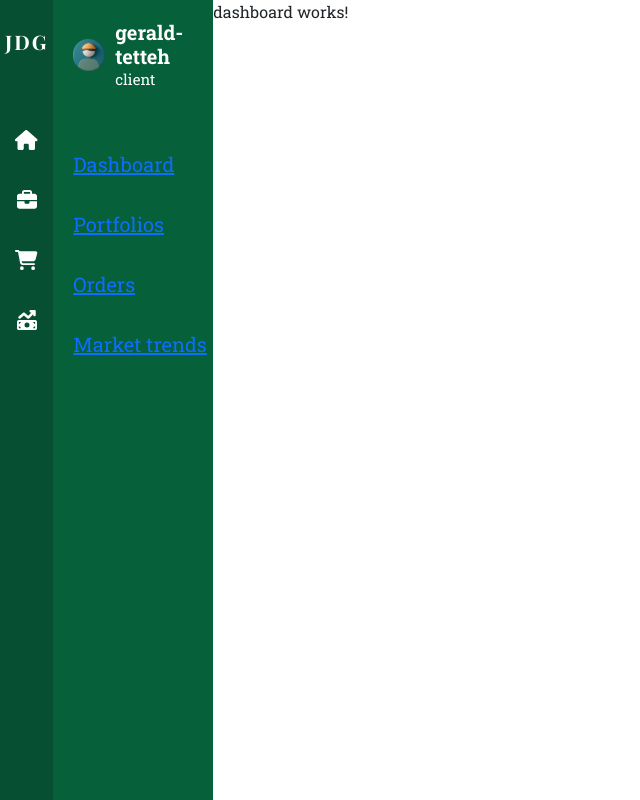
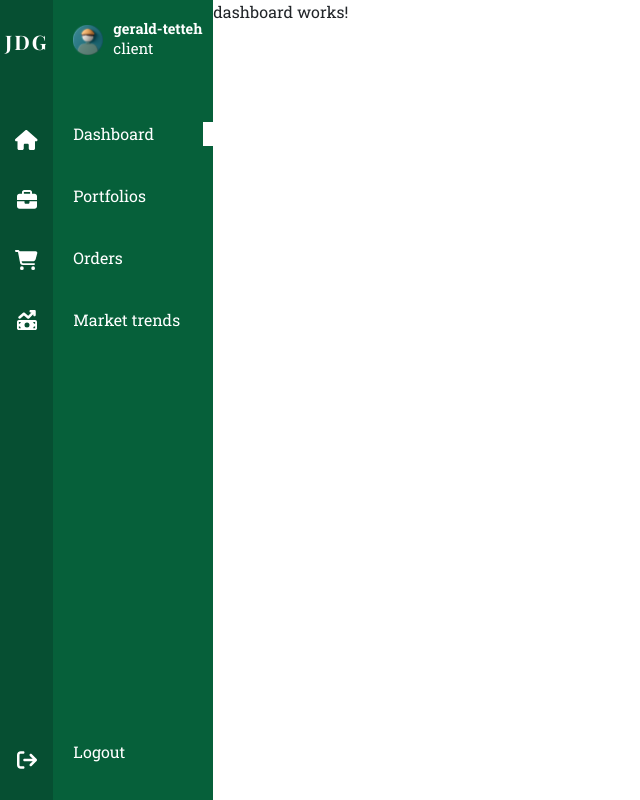
Before and after one commit to deborah-asamoah/trading-engine-frontend, an Angular app: page /client/dashboard in a window 1280 px wide. Shown: the whole page, without its empty margins (0-640 px from the left). Built offline with nearby package versions, Linux system fonts and the light colour scheme.

Commit message:
complete side and navbar and add responsive behaviour

```diff
--- a/src/app/features/client/client.module.ts
+++ b/src/app/features/client/client.module.ts
@@ -12,6 +12,7 @@
 import { NavbarComponent } from './components/navbar/navbar.component';
 import { NgbModule } from '@ng-bootstrap/ng-bootstrap';
 import {
+  faArrowRightFromBracket,
   faBars,
   faBriefcase,
   faCartShopping,
@@ -35,7 +36,8 @@
       faHouse,
       faBriefcase,
       faCartShopping,
-      faMoneyBillTrendUp
+      faMoneyBillTrendUp,
+      faArrowRightFromBracket
     );
   }
 }
--- a/src/app/features/client/components/navbar/navbar.component.html
+++ b/src/app/features/client/components/navbar/navbar.component.html
@@ -1,4 +1,4 @@
-<header class="header d-lg-none">
+<header class="header d-xl-none">
   <nav class="navbar navbar-lg-expand header__navbar">
     <div class="container-fluid">
       <a href="#" class="navbar-brand header__navbar__brand">
@@ -17,21 +17,33 @@
       </button>
       <div [ngbCollapse]="isMenuCollapsed" class="collapse navbar-collapse" id="navbarToggler">
         <ul class="navbar-nav header__navbar__items mt-3 ms-2">
-          <li class="nav-item">
+          <li routerLinkActive="active" class="nav-item">
+            <a routerLink="/client/dashboard">
               <fa-icon [icon]="'house'"></fa-icon>
               Dashboard
+            </a>
           </li>
-          <li class="nav-item">
+          <li routerLinkActive="active" class="nav-item">
+            <a routerLink="/client/portfolios">
               <fa-icon [icon]="'briefcase'"></fa-icon>
               Portfolios
+            </a>
           </li>
-          <li class="nav-item">
+          <li routerLinkActive="active" class="nav-item">
+            <a routerLink="/client/orders">
               <fa-icon [icon]="'cart-shopping'"></fa-icon>
               Orders
+            </a>
           </li>
-          <li class="nav-item">
+          <li routerLinkActive="active" class="nav-item">
+            <a routerLink="/client/market-trends">
               <fa-icon [icon]="'money-bill-trend-up'"></fa-icon>
               Market trends
+            </a>
+          </li>
+          <li routerLinkActive="active" class="nav-item" (click)="logout()">
+            <fa-icon [icon]="'arrow-right-from-bracket'"></fa-icon>
+            Logout
           </li>
         </ul>
       </div>
--- a/src/app/features/client/components/navbar/navbar.component.scss
+++ b/src/app/features/client/components/navbar/navbar.component.scss
@@ -35,9 +35,16 @@
     &__items {
       color: var(--color-white);
       font-size: 2rem;
+      cursor: pointer;
 
       & li {
         margin-bottom: 1rem;
+
+        &:hover,
+        &.active {
+          border-right: 2rem solid var(--color-white);
+          border-right-width: 1rem;
+        }
       }
       & li fa-icon {
         margin-right: 1rem;
--- a/src/app/features/client/components/navbar/navbar.component.ts
+++ b/src/app/features/client/components/navbar/navbar.component.ts
@@ -1,5 +1,4 @@
 import { Component, Input } from '@angular/core';
-import { faBars, faHouse } from '@fortawesome/free-solid-svg-icons';
 
 @Component({
   selector: 'app-navbar',
@@ -8,6 +7,9 @@
 })
 export class NavbarComponent {
   @Input() username: string = '';
+  isMenuCollapsed = true;
 
-  isMenuCollapsed = true;
+  logout() {
+    console.log('log out');
+  }
 }
--- a/src/app/features/client/components/sidebar/sidebar.component.html
+++ b/src/app/features/client/components/sidebar/sidebar.component.html
@@ -3,23 +3,24 @@
     <h2 class="sidebar__app-name">JDG</h2>
     <ul class="sidebar__icon-bar__icons">
       <li>
-        <fa-icon [icon]="'house'"></fa-icon>
+        <a routerLink="/client/dashboard"><fa-icon [icon]="'house'"></fa-icon></a>
       </li>
       <li>
-        <fa-icon [icon]="'briefcase'"></fa-icon>
+        <a routerLink="/client/portfolios"><fa-icon [icon]="'briefcase'"></fa-icon></a>
       </li>
       <li>
-        <fa-icon [icon]="'cart-shopping'"></fa-icon>
+        <a routerLink="/client/orders"><fa-icon [icon]="'cart-shopping'"></fa-icon></a>
       </li>
       <li>
-        <fa-icon [icon]="'money-bill-trend-up'"></fa-icon>
+        <a routerLink="/client/market-trends"><fa-icon [icon]="'money-bill-trend-up'"></fa-icon></a>
       </li>
+      <li class="mt-auto" (click)="logout()"><fa-icon [icon]="'arrow-right-from-bracket'"></fa-icon></li>
     </ul>
   </div>
   <div class="sidebar__text col-9 pb-5">
     <div class="sidebar__user-info">
       <span class="me-3">
-        <img src="assets/profile-image.svg" alt="Profile image">
+        <img src="assets/profile-image.svg" alt="Profile image" />
       </span>
       <span>
         <h3>{{ username }}</h3>
@@ -27,10 +28,11 @@
       </span>
     </div>
     <ul class="sidebar__text__items">
-      <li><a routerLink="/client/dashboard">Dashboard</a></li>
-      <li><a routerLink="/client/portfolios">Portfolios</a></li>
-      <li><a routerLink="/client/orders">Orders</a></li>
-      <li><a routerLink="/client/market-trends">Market trends</a></li>
+      <li routerLinkActive="active"><a routerLink="/client/dashboard">Dashboard</a></li>
+      <li routerLinkActive="active"><a routerLink="/client/portfolios">Portfolios</a></li>
+      <li routerLinkActive="active"><a routerLink="/client/orders">Orders</a></li>
+      <li routerLinkActive="active"><a routerLink="/client/market-trends">Market trends</a></li>
+      <li class="mt-auto" (click)="logout()">Logout</li>
     </ul>
   </div>
 </nav>
--- a/src/app/features/client/components/sidebar/sidebar.component.scss
+++ b/src/app/features/client/components/sidebar/sidebar.component.scss
@@ -14,6 +14,8 @@
       padding: 0;
       margin-top: 7rem;
       color: var(--color-white);
+      height: 85vh;
+      cursor: pointer;
 
       & li {
         margin-bottom: 3rem;
@@ -28,13 +30,37 @@
     margin-top: 2rem;
     font-size: 2rem;
 
+    @media only screen and (max-width: 96.375em) {
+      font-size: 1.6rem;
+    }
+
     &__items {
+      display: flex;
+      flex-direction: column;
       list-style: none;
       margin-top: 5.8rem;
       color: var(--color-white);
+      height: 85vh;
+
+      @media only screen and (max-width: 96.375em) {
+        margin-top: 6.2rem;
+      }
 
       & li {
         margin-bottom: 3rem;
+
+        @media only screen and (max-width: 96.375em) {
+          margin-bottom: 3.8rem;
+        }
+
+        &:hover {
+          cursor: pointer;
+        }
+        &:hover,
+        &.active {
+          border-right: 2rem solid var(--color-white);
+          border-right-width: 1rem;
+        }
       }
     }
   }
@@ -54,12 +80,20 @@
     & h3 {
       font-weight: 700;
       font-size: 2rem;
+
+      @media only screen and (max-width: 96.375em) {
+        font-size: 1.45rem;
+      }
     }
     & p {
       font-size: 1.5rem;
     }
     & img {
       height: 4rem;
+
+      @media only screen and (max-width: 96.375em) {
+        height: 3rem;
+      }
     }
     & span {
       display: inline-block;
--- a/src/app/features/client/components/sidebar/sidebar.component.ts
+++ b/src/app/features/client/components/sidebar/sidebar.component.ts
@@ -7,4 +7,8 @@
 })
 export class SidebarComponent {
   @Input() username = '';
+
+  logout() {
+    console.log('logged out');
+  }
 }
--- a/src/app/features/client/pages/base/base.component.html
+++ b/src/app/features/client/pages/base/base.component.html
@@ -1,6 +1,6 @@
 <app-navbar [username]="client.username"></app-navbar>
 <main class="row gx-0">
-  <app-sidebar [username]="client.username" class="col d-none d-lg-block"></app-sidebar>
+  <app-sidebar [username]="client.username" class="col d-none d-xl-block"></app-sidebar>
   <section class="col-lg-10 col-12">
     <router-outlet></router-outlet>
   </section>
--- a/src/styles.scss
+++ b/src/styles.scss
@@ -31,6 +31,7 @@
   padding: 0;
 }
 
+/* set up general font size */
 html {
   font-size: 62.5%;
 }
@@ -59,6 +60,15 @@
   font: inherit;
 }
 
+/* remove link styles */
+a,
+a:hover,
+a:visited,
+a:link {
+  text-decoration: none;
+  color: unset;
+}
+
 /* remove animations for people who turned them off */
 @media (prefers-reduced-motion: reduce) {
   *,
```
Lines whose indentation alone changed are shown as unchanged.
